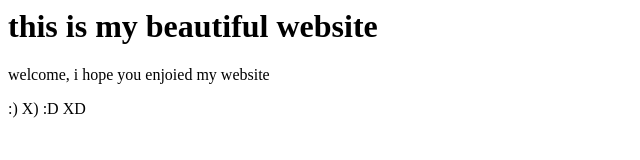
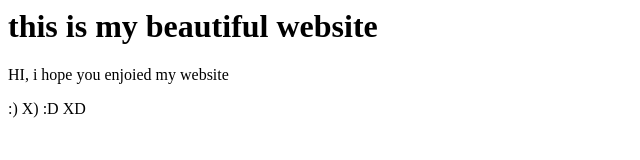
Before and after one commit to Arvinder-latha15/awesome-repo, a plain HTML site: page index.html in a window 1280 px wide. Shown: the full height of the page, 0-640 px from the left. Drawn offline with Linux system fonts and the light colour scheme.

Commit message:
changed welcome to hi

```diff
--- a/index.html
+++ b/index.html
@@ -1,6 +1,6 @@
 <html>
 <title> this is my website </title>
 <h1>this is my beautiful website </h1>
-<p> welcome, i hope you enjoied my website </p>
+<p> HI, i hope you enjoied my website </p>
 <p> :) X) :D XD </p>
 </html>
```
